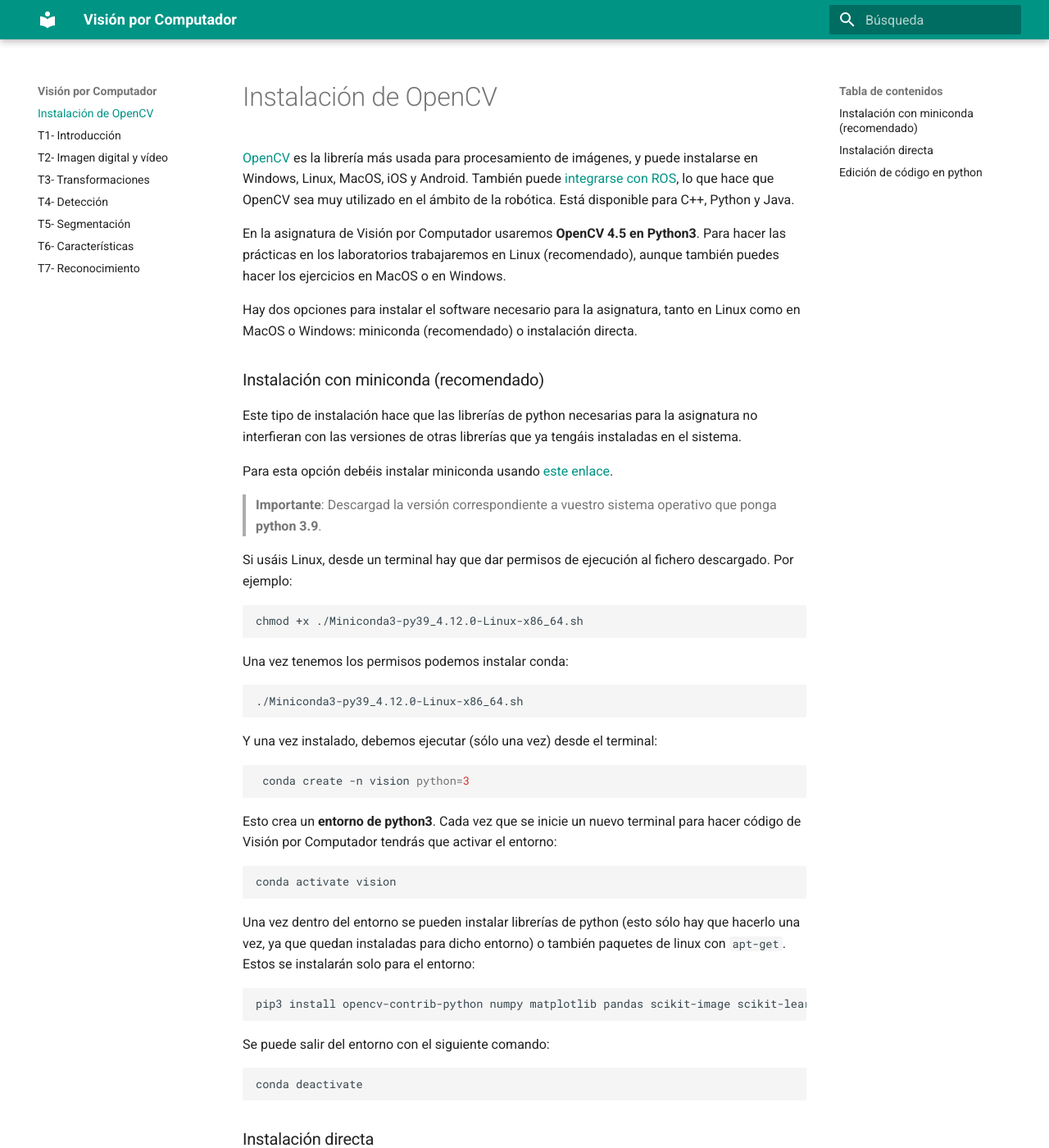
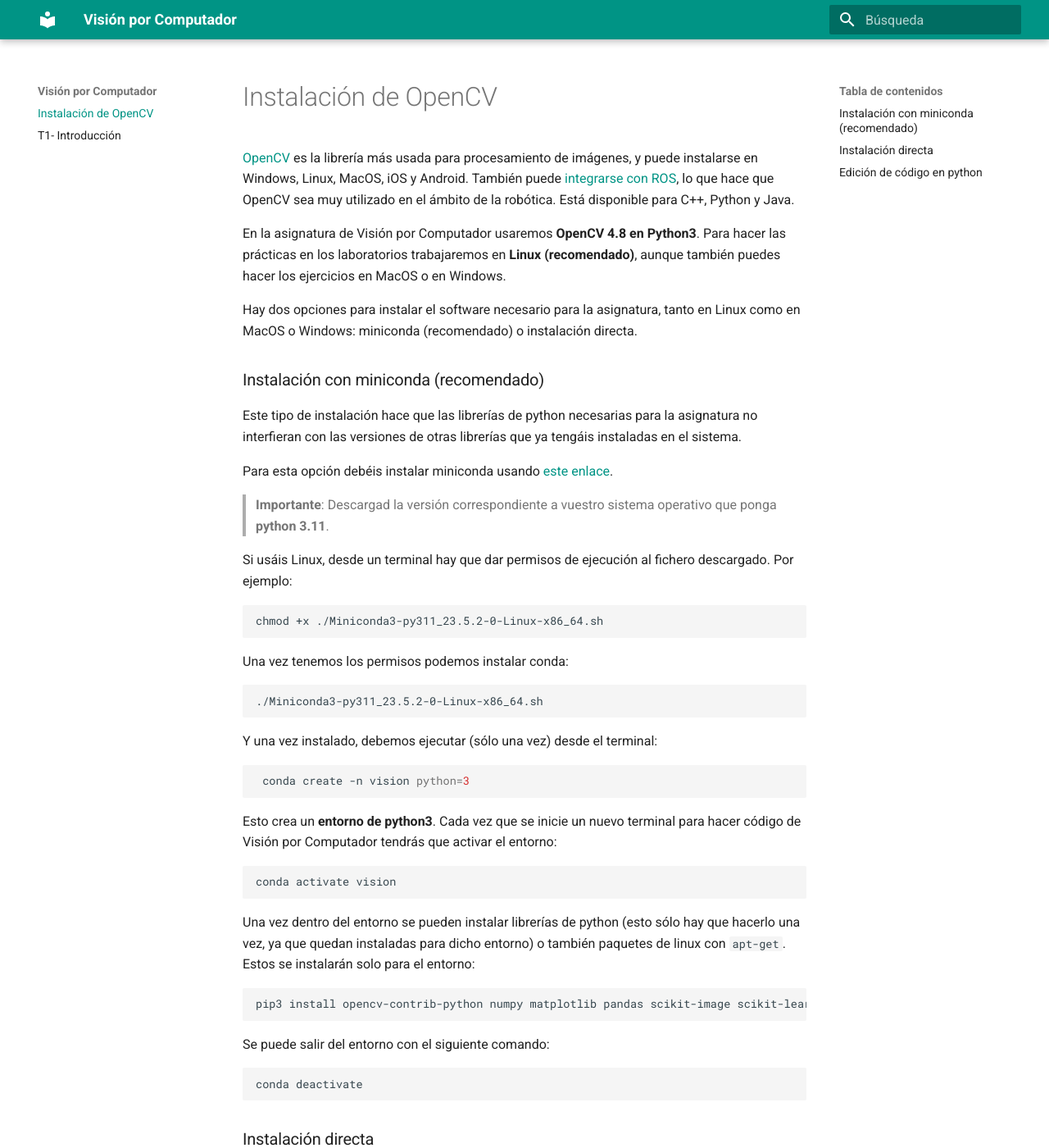
Before and after one commit to pertusa/VisionPorComputador, an MkDocs documentation site: the page built from docs/install.md, in a window 1280 px wide and 1400 px high. Shown: the whole window at 82% size. Built offline with MkDocs 1.6.1 and Material for MkDocs 9.7.7, drawn with Linux system fonts in a browser that asks for light colours; some of the changed text lies outside the part shown.

Commit message:
Updated 2324

````diff
--- a/docs/install.md
+++ b/docs/install.md
@@ -2,7 +2,7 @@
 
 [OpenCV](http://opencv.org) es la librería más usada para procesamiento de imágenes, y puede instalarse en Windows, Linux, MacOS, iOS y Android. También puede [integrarse con ROS](http://wiki.ros.org/vision_opencv), lo que hace que OpenCV sea muy utilizado en el ámbito de la robótica. Está disponible para C++, Python y Java.
 
-En la asignatura de Visión por Computador usaremos **OpenCV 4.5 en Python3**. Para hacer las prácticas en los laboratorios trabajaremos en Linux (recomendado), aunque también puedes hacer los ejercicios en MacOS o en Windows.
+En la asignatura de Visión por Computador usaremos **OpenCV 4.8 en Python3**. Para hacer las prácticas en los laboratorios trabajaremos en **Linux (recomendado)**, aunque también puedes hacer los ejercicios en MacOS o en Windows.
 
 Hay dos opciones para instalar el software necesario para la asignatura, tanto en Linux como en MacOS o Windows: miniconda (recomendado) o instalación directa.
 
@@ -12,17 +12,17 @@ Este tipo de instalación hace que las librerías de python necesarias para la a
 
 Para esta opción debéis instalar miniconda usando [este enlace](https://docs.conda.io/en/latest/miniconda.html).
 
-> **Importante**: Descargad la versión correspondiente a vuestro sistema operativo que ponga **python 3.9**.
+> **Importante**: Descargad la versión correspondiente a vuestro sistema operativo que ponga **python 3.11**.
 
 Si usáis Linux, desde un terminal hay que dar permisos de ejecución al fichero descargado. Por ejemplo:
 
 ```zsh
-chmod +x ./Miniconda3-py39_4.12.0-Linux-x86_64.sh
+chmod +x ./Miniconda3-py311_23.5.2-0-Linux-x86_64.sh
 ```
 
 Una vez tenemos los permisos podemos instalar conda:
 ```zsh
-./Miniconda3-py39_4.12.0-Linux-x86_64.sh
+./Miniconda3-py311_23.5.2-0-Linux-x86_64.sh
 ```
 
 Y una vez instalado, debemos ejecutar (sólo una vez) desde el terminal:
--- a/mkdocs.yml
+++ b/mkdocs.yml
@@ -4,12 +4,12 @@ use_directory_urls: false
 nav:
 - Instalación de OpenCV : 'install.md'
 - T1- Introducción : 'intro.md'
-- T2- Imagen digital y vídeo : 'imagenvideo.md'
-- T3- Transformaciones : 'transformaciones.md'
-- T4- Detección : 'deteccion.md'
-- T5- Segmentación : 'segmentacion.md'
-- T6- Características : 'caracteristicas.md'
-- T7- Reconocimiento : 'reconocimiento.md'
+#- T2- Imagen digital y vídeo : 'imagenvideo.md'
+#- T3- Transformaciones : 'transformaciones.md'
+#- T4- Detección : 'deteccion.md'
+#- T5- Segmentación : 'segmentacion.md'
+#- T6- Características : 'caracteristicas.md'
+#- T7- Reconocimiento : 'reconocimiento.md'
 
 theme:
     language: es
````
Also changed, not shown: other parts of docs/install.md (+1 -1 lines).
